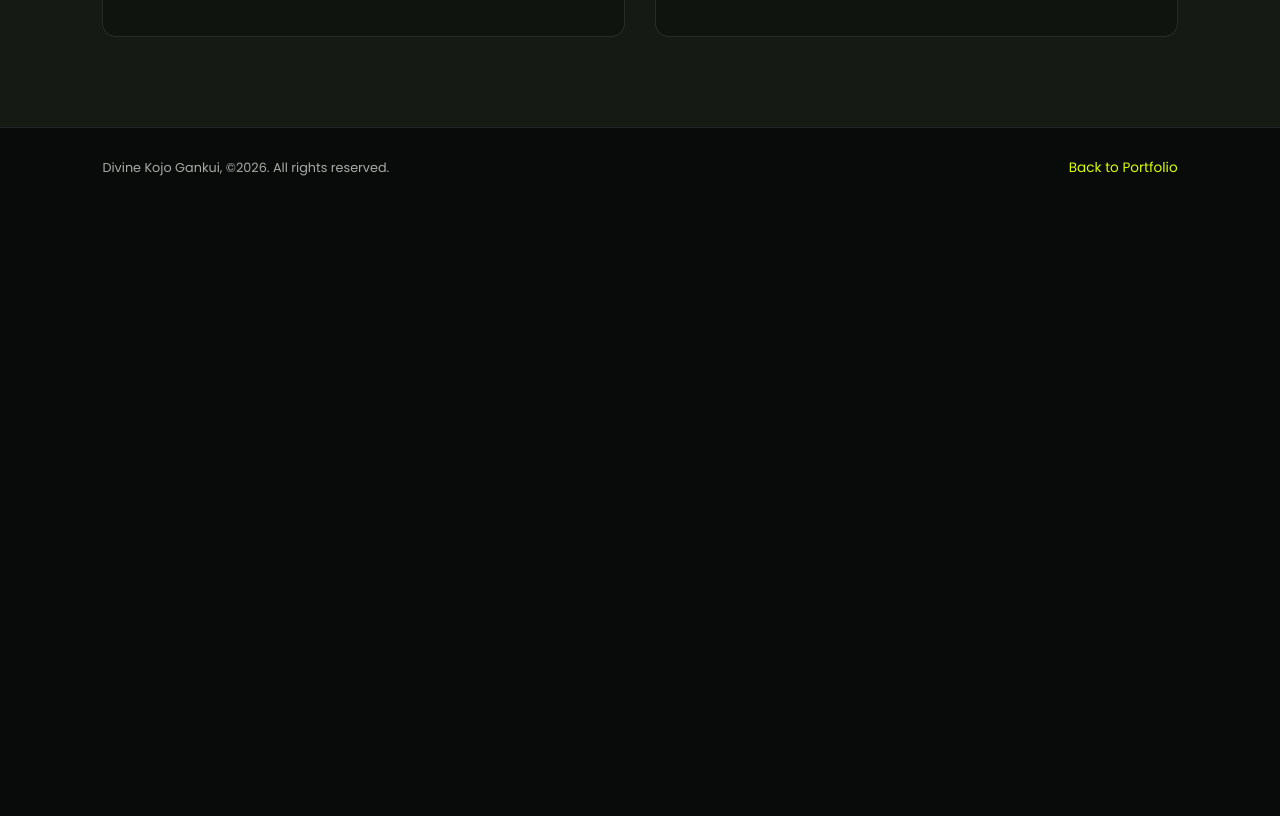
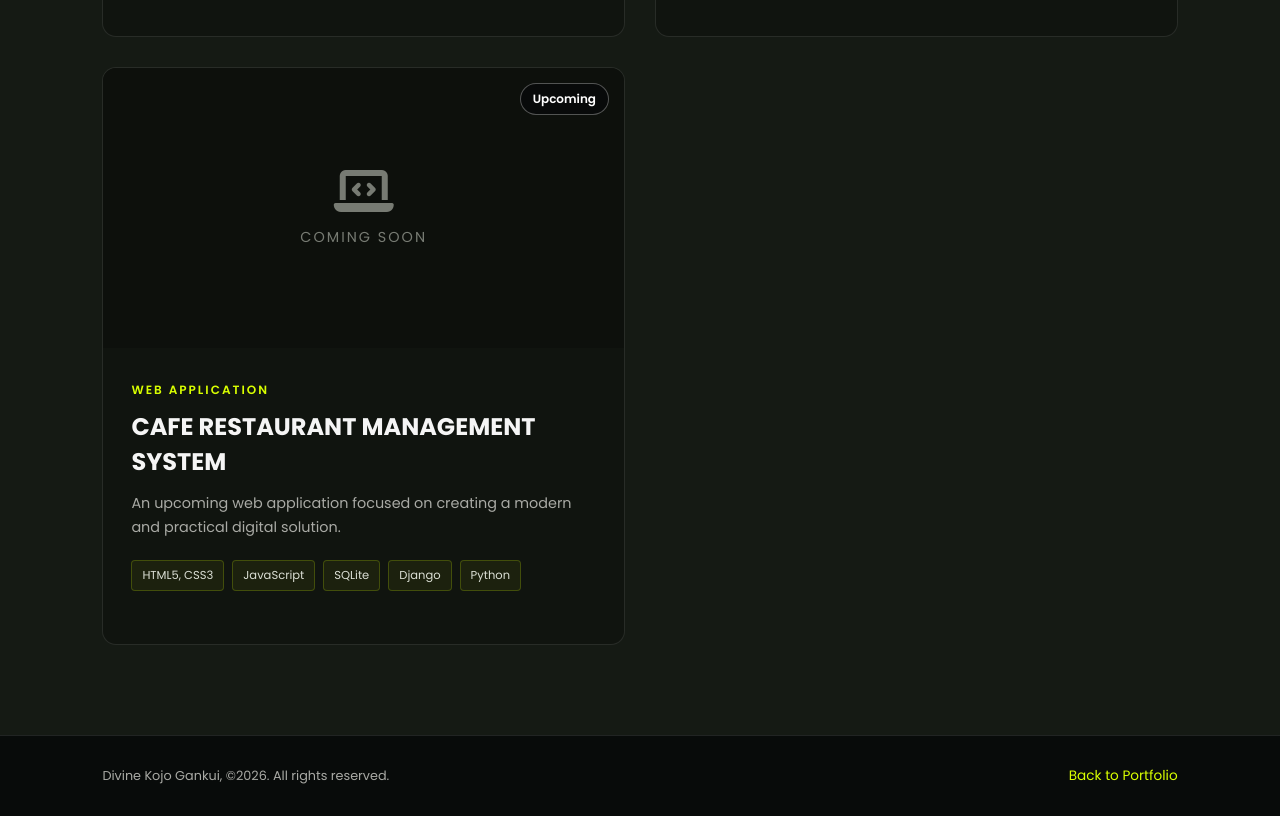
Before and after one commit to DivineGankui/MyPortfolioWebsite, a plain HTML site: page web-development.html in a window 1280 px wide. Shown: the part 3037-3853 px from the top of the page. Before the commit the page ends 3245 px from the top, so only its background shows below. Drawn offline with Linux system fonts and the light colour scheme.

Commit message:
added an upcoming project

```diff
--- a/web-development.html
+++ b/web-development.html
@@ -597,6 +597,60 @@
             </article>
 
 
+            <!-- UPCOMING PROJECT 3 -->
+
+            <article class="project-card upcoming-card pop-in">
+
+                <div class="project-image upcoming-image">
+
+                    <div class="coming-soon">
+
+                        <i class="fa-solid fa-laptop-code"></i>
+
+                        <span>
+                            Coming Soon
+                        </span>
+
+                    </div>
+
+                    <div class="project-status upcoming">
+                        Upcoming
+                    </div>
+
+                </div>
+
+
+                <div class="project-content">
+
+                    <span class="project-category">
+                        WEB APPLICATION
+                    </span>
+
+                    <h3>
+                        CAFE RESTAURANT MANAGEMENT SYSTEM
+                    </h3>
+
+                    <p>
+                        An upcoming web application focused on
+                        creating a modern and practical digital
+                        solution.
+                    </p>
+
+                    <div class="technologies">
+
+                        <span>HTML5, CSS3</span>
+                        <span>JavaScript</span>
+                        <span>SQLite</span>
+                        <span>Django</span>
+                        <span>Python</span>
+
+                    </div>
+
+                </div>
+
+            </article>
+
+
         </div>
 
     </section>
```
